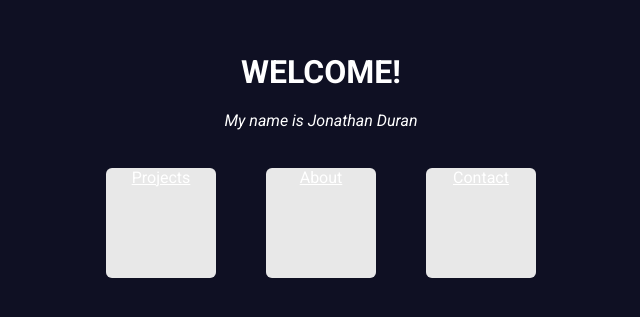
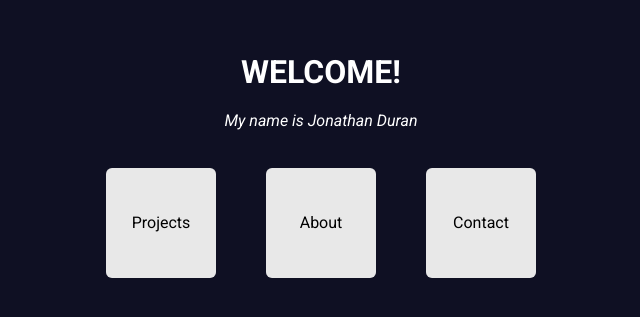
Before and after one commit to jonathanduran7/portfolio, a React (Create React App) app: page / in a window 1280 px wide. Shown: the part 235-552 px from the top of the page, without its empty margins (319-959 px from the left). Built offline with nearby package versions, Linux system fonts and the light colour scheme.

Commit message:
class link

```diff
--- a/src/index.css
+++ b/src/index.css
@@ -5,3 +5,8 @@
       margin: 0;
       font-family: 'Roboto', sans-serif;
 }
+
+.link{
+      text-decoration: none;
+      color: #000;
+}
--- a/src/pages/home/Home.jsx
+++ b/src/pages/home/Home.jsx
@@ -9,13 +9,13 @@ const Home = () => {
                   <p className='text-p'>My name is Jonathan Duran</p>
                   <div className="cards">
                         <div className="card-box">
-                              <Link to="projects">Projects</Link>
+                              <Link className='link'  to="projects">Projects</Link>
                         </div>
                         <div className="card-box">
-                              <Link to="about">About</Link>
+                              <Link className='link'  to="about">About</Link>
                         </div>
                         <div className="card-box">
-                              <Link to="contact">Contact</Link>
+                              <Link className='link'  to="contact">Contact</Link>
                         </div>
                   </div>
             </div>
--- a/src/pages/home/home.css
+++ b/src/pages/home/home.css
@@ -29,11 +29,16 @@ margin: 0px 25px;
 border-radius: 6px;
 background: rgb(232, 232, 232);
 transition: .2s linear;
+display: flex;
+justify-content: center;
+align-items: center;
 }
 
 .card-box:hover{
 transform: translateY(-8px);
 cursor: pointer;
+font-size: 20px;
+font-weight: bold;
 }
 
 @media (max-width: 550px) {
```
